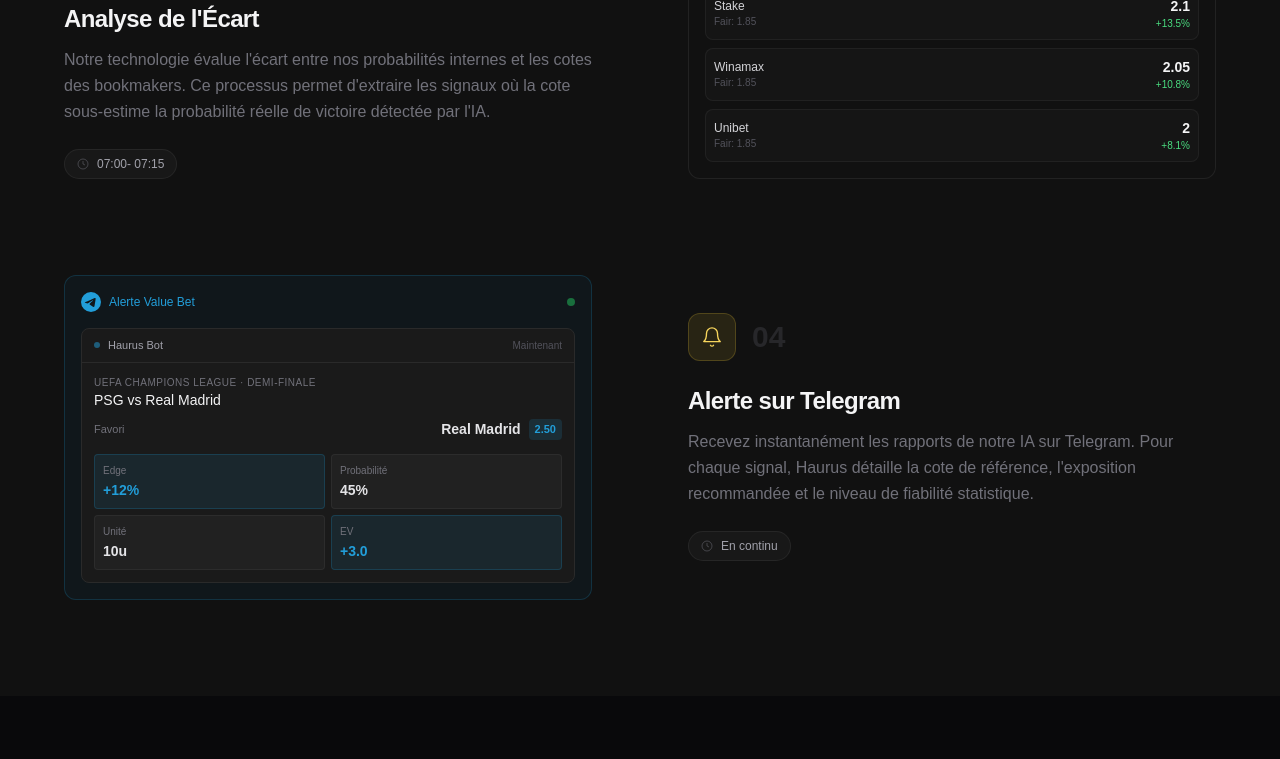
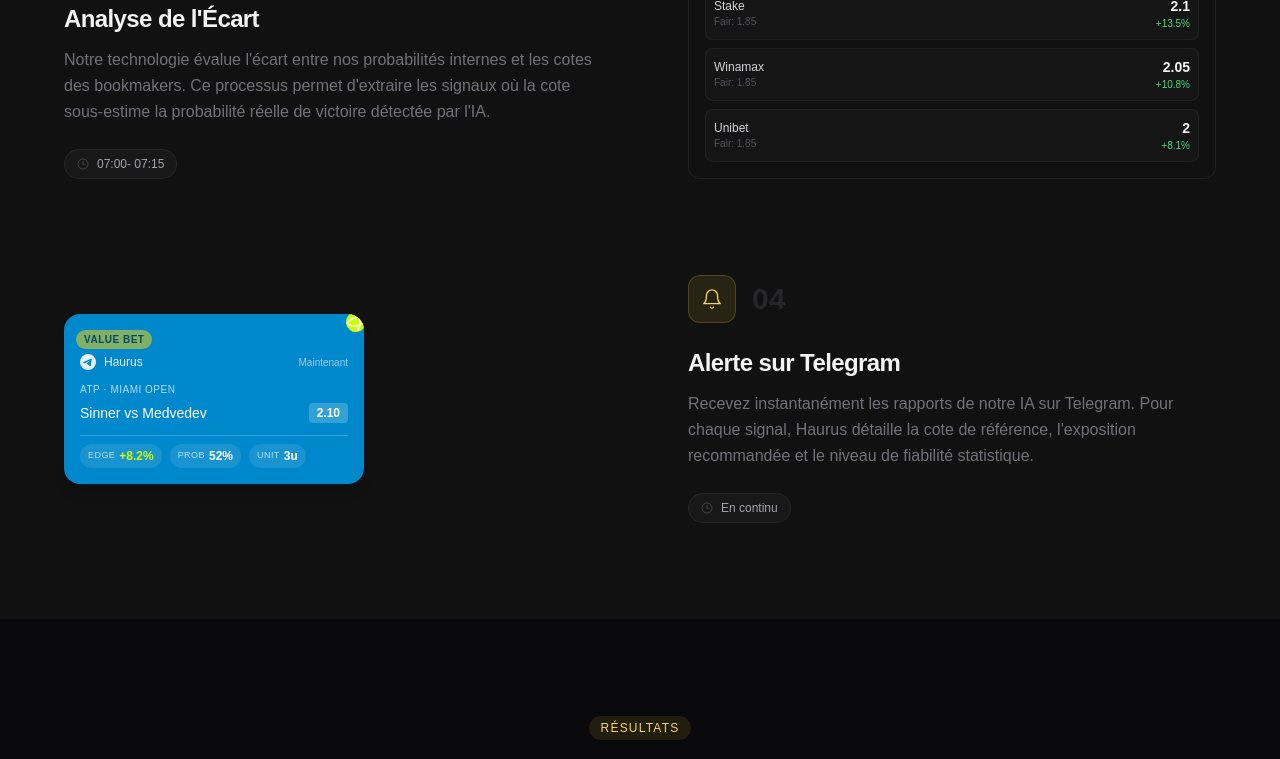
Before and after one commit to Lucas-orsini/valuebet, a Next.js app: page / in a window 1280 px wide. Shown: the part 3687-4446 px from the top of the page. Built offline with nearby package versions, Linux system fonts and the light colour scheme.

Commit message:
feat: Dans Comment ça marche, Alerte Value Bet, J'aimais bien le design précéd

```diff
--- a/src/components/sections/HowItWorksSection.tsx
+++ b/src/components/sections/HowItWorksSection.tsx
@@ -1,5 +1,5 @@
 "use client";
-import { motion } from "framer-motion";
+import { motion, type Variants } from "framer-motion";
 import { Download, Cpu, Target, Bell } from "lucide-react";
 import { howItWorksSteps } from "@/lib/data";
 import { cn } from "@/lib/utils";
@@ -146,86 +146,140 @@
   );
 }
 
-// Widget for step 4 - Telegram notification (native style, no action buttons)
+// Tennis ball SVG with rotation animation
+function TennisBallIcon({ className }: { className?: string }) {
+  return (
+    <motion.svg
+      viewBox="0 0 24 24"
+      className={cn("w-6 h-6 text-[#CCFF00]", className)}
+      animate={{ rotate: [0, 10, -10, 0] }}
+      transition={{
+        duration: 4,
+        repeat: Infinity,
+        ease: "easeInOut",
+      }}
+    >
+      <circle cx="12" cy="12" r="10" fill="currentColor" />
+      <path
+        d="M3 12c0 0 3-4 9-4s9 4 9 4-3 4-9 4-9-4-9-4z"
+        fill="none"
+        stroke="white"
+        strokeWidth="1.5"
+      />
+      <path
+        d="M12 3c0 0 4 3 4 9s-4 9-4 9"
+        fill="none"
+        stroke="white"
+        strokeWidth="1.5"
+      />
+    </motion.svg>
+  );
+}
+
+// Widget for step 4 - Telegram notification (mobile notification style with tennis data)
 function TelegramWidget() {
+  const notificationVariants: Variants = {
+    idle: {
+      opacity: 1,
+      x: 0,
+    },
+    new: {
+      opacity: [0, 1],
+      x: [20, 0],
+      transition: {
+        duration: 0.3,
+        ease: "easeOut",
+      },
+    },
+    highlight: {
+      opacity: 1,
+      x: 0,
+    },
+  };
+
+  // Tennis match data
+  const tennisData = {
+    category: "ATP",
+    tournament: "Miami Open",
+    match: "Sinner vs Medvedev",
+    odds: 2.10,
+    edge: "+8.2%",
+    probability: "52%",
+    unit: "3u",
+  };
+
   return (
-    <div className="rounded-xl border border-[#229ED9]/20 bg-[#0088cc]/5 p-4 min-h-[200px]">
-      {/* Widget header */}
-      <div className="flex items-center gap-2 mb-4">
+    <div className="max-w-[300px]">
+      {/* Notification container - mobile style */}
+      <motion.div
+        variants={notificationVariants}
+        initial="idle"
+        animate="new"
+        className="relative rounded-2xl bg-[#0088cc] p-4 shadow-lg overflow-hidden"
+      >
+        {/* Tennis ball positioned top right */}
+        <div className="absolute -top-1 -right-1">
+          <TennisBallIcon />
+        </div>
+
+        {/* Pulsing VALUE BET badge */}
+        <div className="absolute top-3 left-3">
+          <span className="animate-pulse inline-flex items-center gap-1 px-2 py-0.5 rounded-full bg-[#FFD700] text-[#09090b] text-[10px] font-bold uppercase tracking-wider">
+            Value Bet
+          </span>
+        </div>
+
+        {/* Notification content */}
+        <div className="pt-6">
+          {/* Header - compact */}
+          <div className="flex items-center gap-2 mb-3">
+            {/* Telegram icon */}
             <svg
-          className="w-5 h-5 text-[#229ED9]"
+              className="w-4 h-4 text-white/90"
               viewBox="0 0 24 24"
               fill="currentColor"
             >
               <path d="M11.944 0A12 12 0 0 0 0 12a12 12 0 0 0 12 12 12 12 0 0 0 12-12A12 12 0 0 0 12 0a12 12 0 0 0-.056 0zm4.962 7.224c.1-.002.321.023.465.14a.506.506 0 0 1 .171.325c.016.093.036.306.02.472-.18 1.898-.962 6.502-1.36 8.627-.168.9-.499 1.201-.82 1.23-.696.065-1.225-.46-1.9-.902-1.056-.693-1.653-1.124-2.678-1.8-1.185-.78-.417-1.21.258-1.91.177-.184 3.247-2.977 3.307-3.23.007-.032.014-.15-.056-.212s-.174-.041-.249-.024c-.106.024-1.793 1.14-5.061 3.345-.48.33-.913.49-1.302.48-.428-.008-1.252-.241-1.865-.44-.752-.245-1.349-.374-1.297-.789.027-.216.325-.437.893-.663 3.498-1.524 5.83-2.529 6.998-3.014 3.332-1.386 4.025-1.627 4.476-1.635z" />
             </svg>
-        <span className="text-xs text-[#229ED9] font-medium">Alerte Value Bet</span>
-        <span className="w-2 h-2 rounded-full bg-green-500 animate-pulse ml-auto" />
+            <span className="text-xs text-white/90 font-medium">Haurus</span>
+            <span className="ml-auto text-[10px] text-white/60">Maintenant</span>
           </div>
 
-      {/* Telegram native message bubble */}
-      <div className="bg-[#1a1a1a] rounded-lg border border-[#2a2a2a] overflow-hidden">
-        {/* Chat header */}
-        <div className="px-3 py-2 border-b border-[#2a2a2a] flex items-center gap-2">
-          <div className="w-1.5 h-1.5 rounded-full bg-[#229ED9] animate-pulse" />
-          <span className="text-[11px] text-zinc-400 font-medium">Haurus Bot</span>
-          <span className="text-[10px] text-zinc-600 ml-auto">Maintenant</span>
-        </div>
+          {/* Body - two lines */}
+          <div className="space-y-1.5 mb-3">
+            {/* Line 1: category + tournament */}
+            <p className="text-[10px] text-white/70 uppercase tracking-wider">
+              {tennisData.category} · {tennisData.tournament}
+            </p>
 
-        {/* Message body */}
-        <div className="p-3 space-y-2.5">
-          {/* Tournament + match */}
-          <div>
-            <p className="text-[10px] text-zinc-500 uppercase tracking-wider mb-0.5">
-              UEFA Champions League · Demi-finale
+            {/* Line 2: match + odds */}
+            <div className="flex items-center justify-between">
+              <p className="text-sm text-white font-medium">
+                {tennisData.match}
               </p>
-            <p className="text-sm text-zinc-100 font-medium leading-tight">
-              PSG vs Real Madrid
-            </p>
-          </div>
-
-          {/* Favorite + odds */}
-          <div className="flex items-center justify-between">
-            <span className="text-[11px] text-zinc-500">Favori</span>
-            <div className="flex items-center gap-2">
-              <span className="text-sm font-semibold text-zinc-200">Real Madrid</span>
-              <span className="px-1.5 py-0.5 rounded bg-[#229ED9]/15 text-[#229ED9] text-[11px] font-bold">
-                2.50
+              <span className="px-2 py-0.5 rounded bg-white/20 text-white text-xs font-bold">
+                {tennisData.odds.toFixed(2)}
               </span>
             </div>
           </div>
 
-          {/* Metrics grid */}
-          <div className="grid grid-cols-2 gap-1.5 pt-1">
-            {[
-              { label: "Edge", value: "+12%", highlight: true },
-              { label: "Probabilité", value: "45%", highlight: false },
-              { label: "Unité", value: "10u", highlight: false },
-              { label: "EV", value: "+3.0", highlight: true },
-            ].map((metric) => (
-              <div
-                key={metric.label}
-                className={cn(
-                  "rounded p-2 flex flex-col gap-0.5",
-                  metric.highlight
-                    ? "bg-[#229ED9]/10 border border-[#229ED9]/20"
-                    : "bg-white/[0.03] border border-white/[0.05]"
-                )}
-              >
-                <span className="text-[10px] text-zinc-500">{metric.label}</span>
-                <span
-                  className={cn(
-                    "text-sm font-bold",
-                    metric.highlight ? "text-[#229ED9]" : "text-zinc-200"
-                  )}
-                >
-                  {metric.value}
-                </span>
+          {/* Horizontal badges */}
+          <div className="flex items-center gap-2 pt-2 border-t border-white/20">
+            <div className="flex items-center gap-1 px-2 py-1 rounded-full bg-white/10">
+              <span className="text-[9px] text-white/70 uppercase tracking-wider">Edge</span>
+              <span className="text-xs text-[#CCFF00] font-bold">{tennisData.edge}</span>
             </div>
-            ))}
+            <div className="flex items-center gap-1 px-2 py-1 rounded-full bg-white/10">
+              <span className="text-[9px] text-white/70 uppercase tracking-wider">Prob</span>
+              <span className="text-xs text-white font-bold">{tennisData.probability}</span>
+            </div>
+            <div className="flex items-center gap-1 px-2 py-1 rounded-full bg-white/10">
+              <span className="text-[9px] text-white/70 uppercase tracking-wider">Unit</span>
+              <span className="text-xs text-white font-bold">{tennisData.unit}</span>
             </div>
           </div>
         </div>
+      </motion.div>
     </div>
   );
 }
```
Also changed, not shown: .kurtel-activity-log.json, 1 other file (tests, documents, lock files or other folders). Lines whose indentation alone changed are shown as unchanged.
